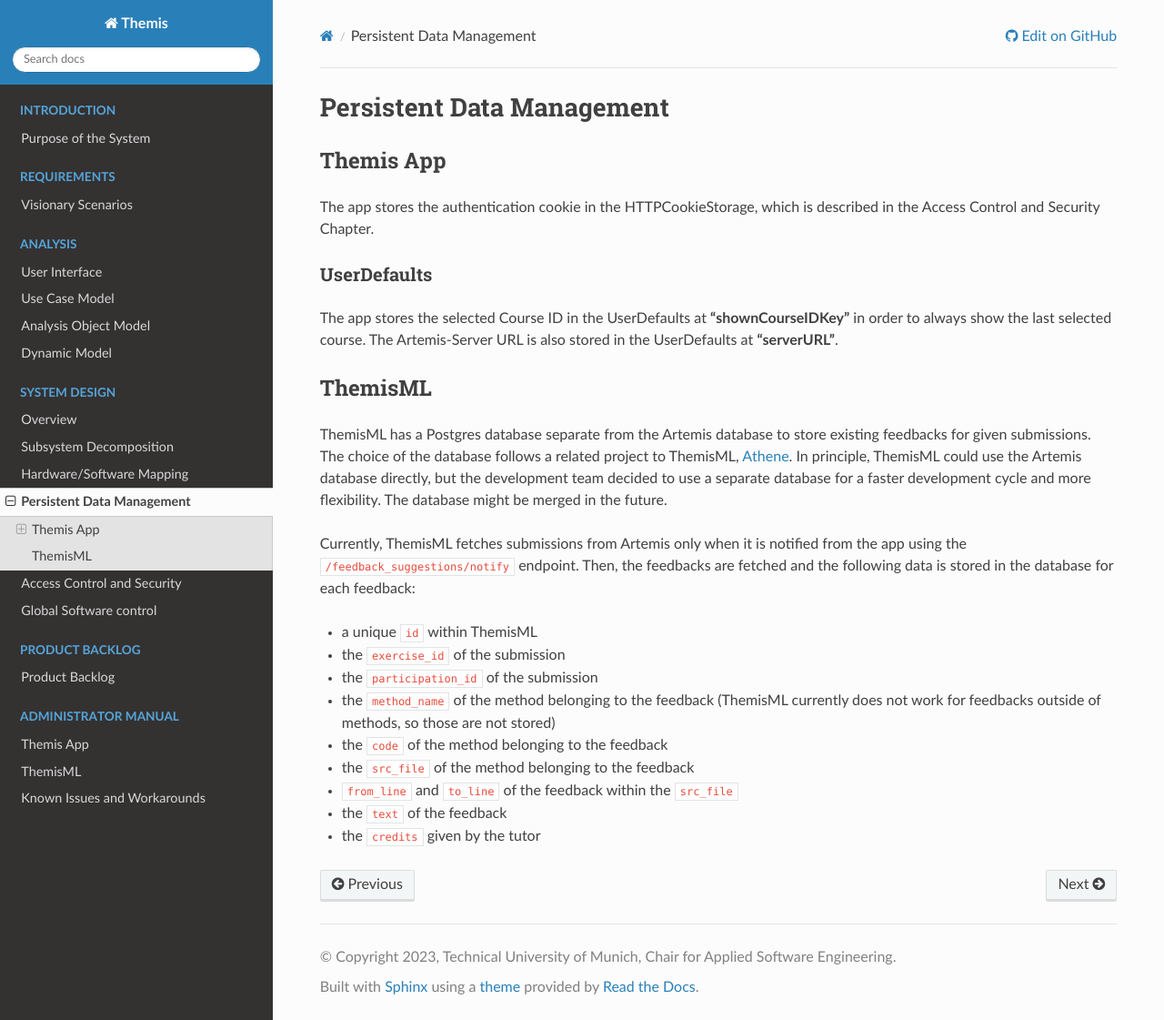
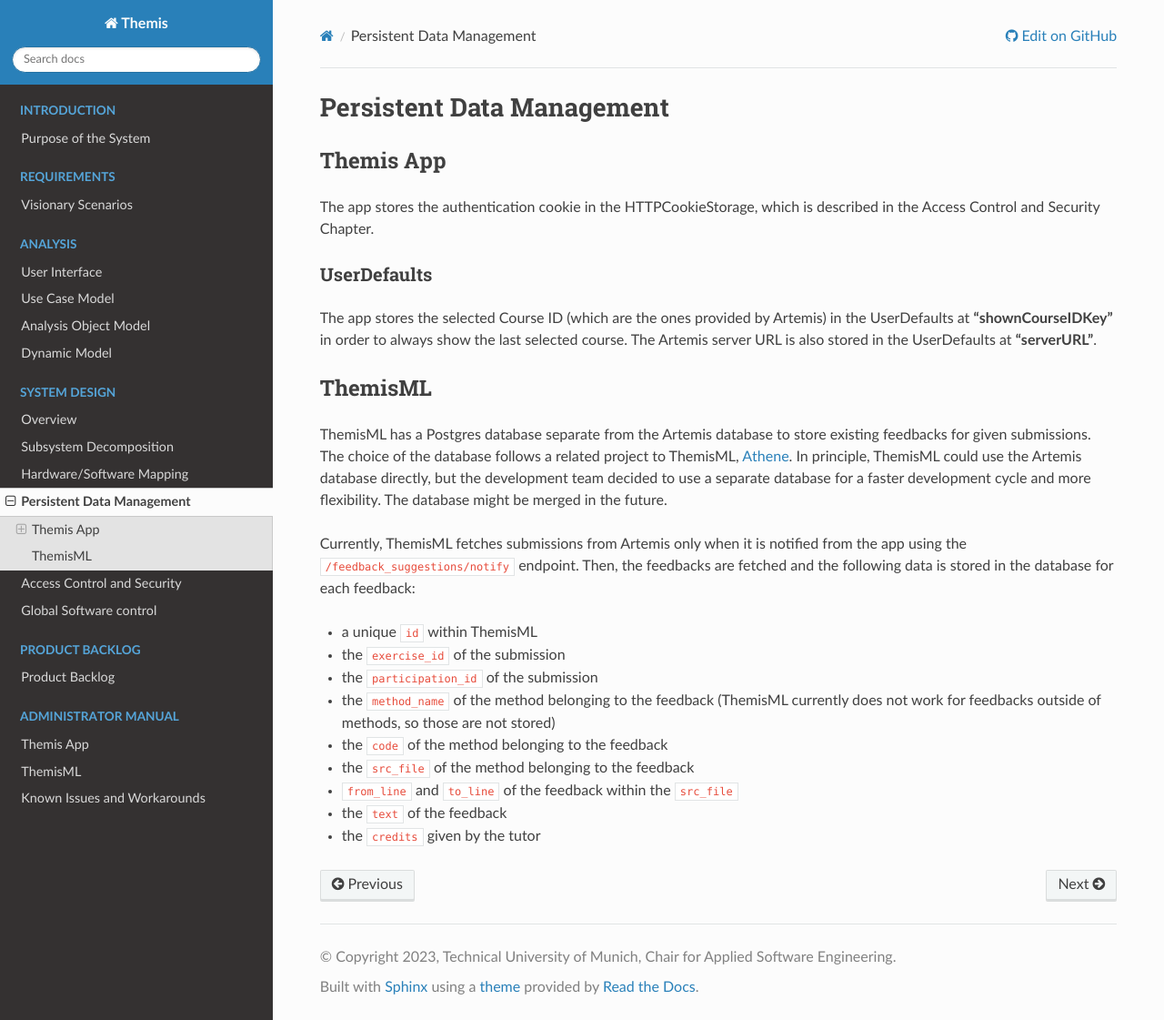
Before and after one commit to ls1intum/Themis, a Sphinx documentation site: the page built from docs/system/data-management.rst, in a window 1280 px wide and 1121 px high. Shown: the whole window at 91% size. Built offline with Sphinx 7.4.7 and the Read the Docs theme 2.0.0, drawn with Linux system fonts in a browser that asks for light colours.

Commit message:
add detail about course IDs

```diff
--- a/docs/system/data-management.rst
+++ b/docs/system/data-management.rst
@@ -11,9 +11,9 @@ The app stores the authentication cookie in the HTTPCookieStorage, which is desc
 UserDefaults
 ------------
 
-The app stores the selected Course ID in the UserDefaults at **"shownCourseIDKey"** in order to always show the last selected
+The app stores the selected Course ID (which are the ones provided by Artemis) in the UserDefaults at **"shownCourseIDKey"** in order to always show the last selected
 course.
-The Artemis-Server URL is also stored in the UserDefaults at **"serverURL"**.
+The Artemis server URL is also stored in the UserDefaults at **"serverURL"**.
 
 
 ********
```
